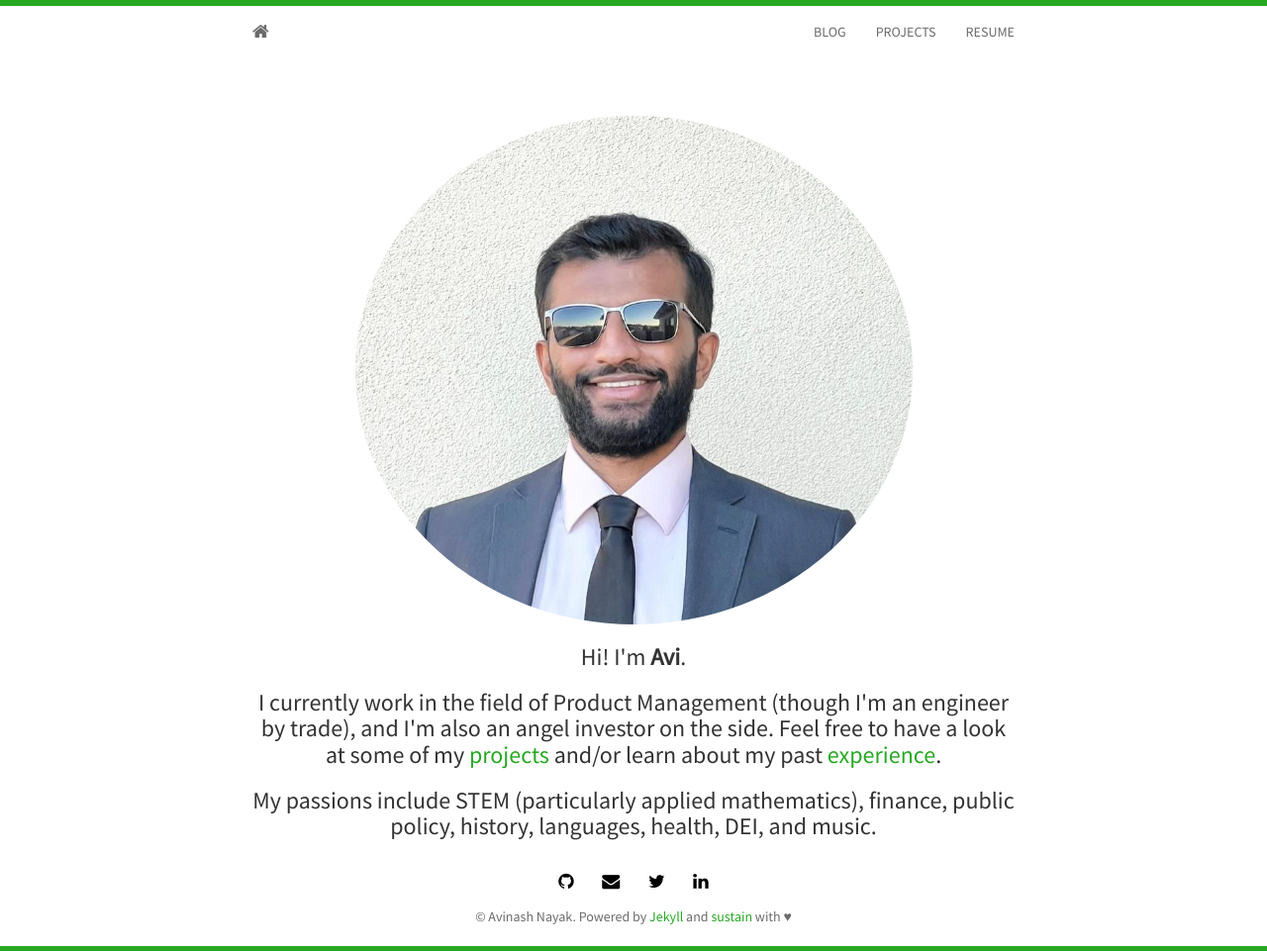
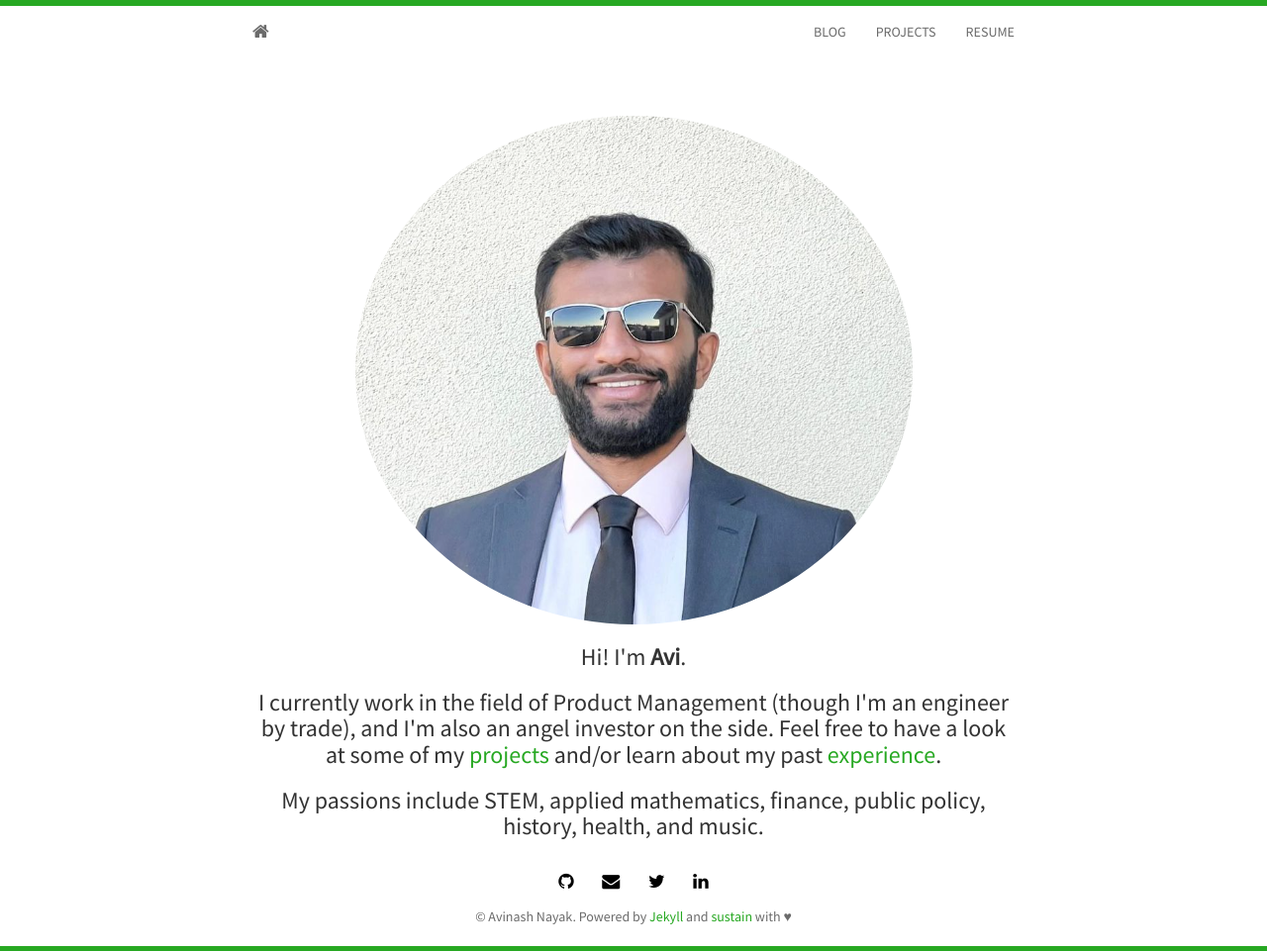
Before and after one commit to avinayak14/avinayak14.github.io, a Jekyll site: the page built from index.html, in a window 1280 px wide. Shown: the whole page at 99% size. Built offline with Jekyll 4.4.1, drawn with Linux system fonts in a browser that asks for light colours; nearby versions of some CDN libraries; the list of posts is cut into pages by our own code.

Commit message:
adding minor changes on intro page

```diff
--- a/index.html
+++ b/index.html
@@ -11,8 +11,8 @@ layout: home
 	  <h3>I currently work in the field of Product Management (though I'm an engineer by trade), and I'm also an angel investor on the side.
 			Feel free to have a look at some of my <a href="{{ site.baseurl }}projects.html"> projects</a>
 			and/or learn about my past <a href="{{ site.baseurl }}vitae.html">experience</a>.</h3>
-		<h3> My passions include STEM (particularly applied mathematics), finance,
-		public policy, history, languages, health, DEI, and music.</h3>
+		<h3> My passions include STEM, applied mathematics, finance,
+		public policy, history, health, and music.</h3>
 	  <!-- <h3>Contact me by <a href="mailto:{{ site.email }}">email</a>.</h3> -->
 	  {% include social.html %}
 	</div>
```
